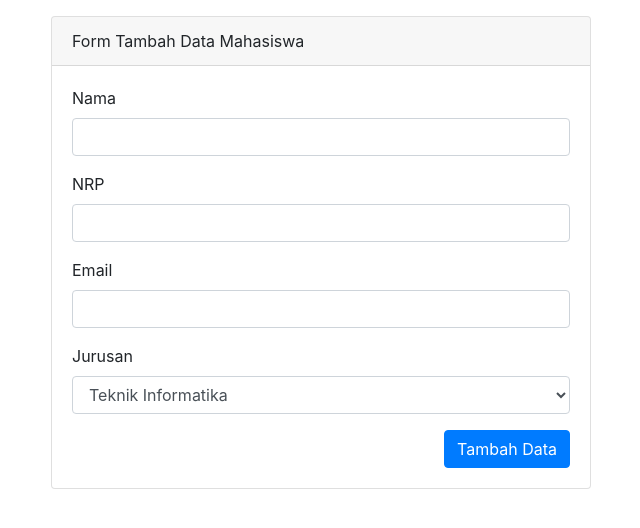
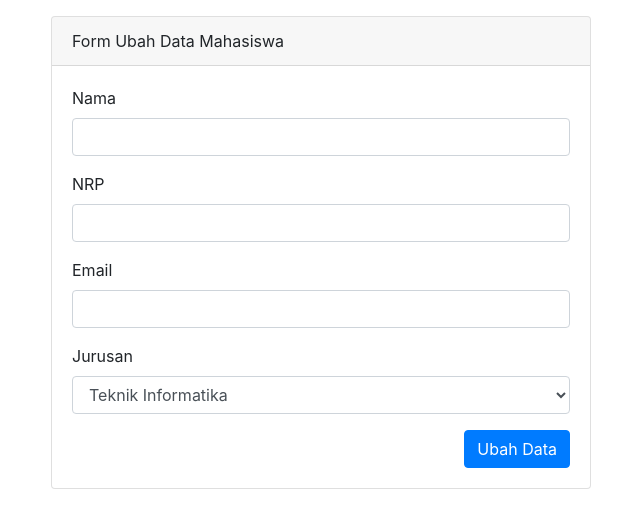
Before and after one commit to Rismawati266/ci-app, a CodeIgniter app: page /ci-app/index.php/mahasiswa/ubah in a window 1280 px wide. Shown: the part 56-584 px from the top of the page, without its empty margins (34-674 px from the left). Run offline with CodeIgniter, Linux system fonts and the light colour scheme.

Commit message:
menambahkan view untuk ubah Data Mahasiswa

```diff
--- a/application/views/mahasiswa/ubah.php
+++ b/application/views/mahasiswa/ubah.php
@@ -5,7 +5,7 @@
 
 			<div class="card">
   				<div class="card-header">
-    				Form Tambah Data Mahasiswa
+    				Form Ubah Data Mahasiswa
   				</div>
   				<div class="card-body">
     			<form action="" method="post">
@@ -39,7 +39,7 @@
 	      					<option value="Teknik Lingkungan">Teknik Lingkungan</option>
     					</select>
   					</div>
-  					<button type="submit" name="tambah" class="btn btn-primary float-right">Tambah Data</button>
+  					<button type="submit" name="ubah" class="btn btn-primary float-right">Ubah Data</button>
 				  </form>
   				</div>
 			</div>
```
